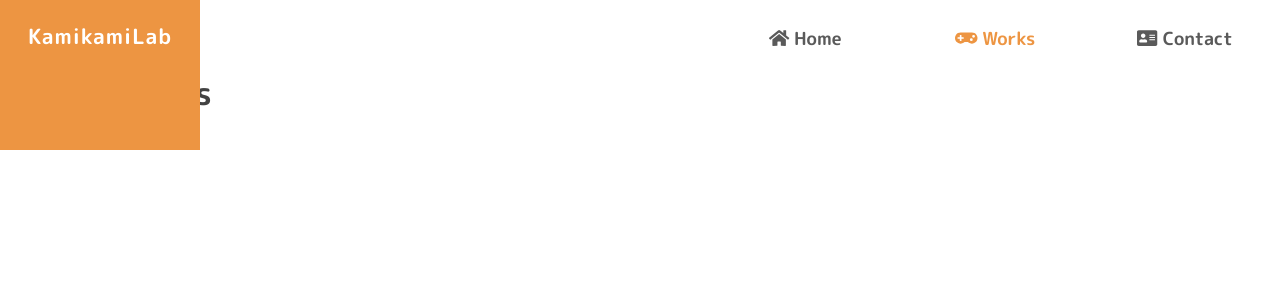
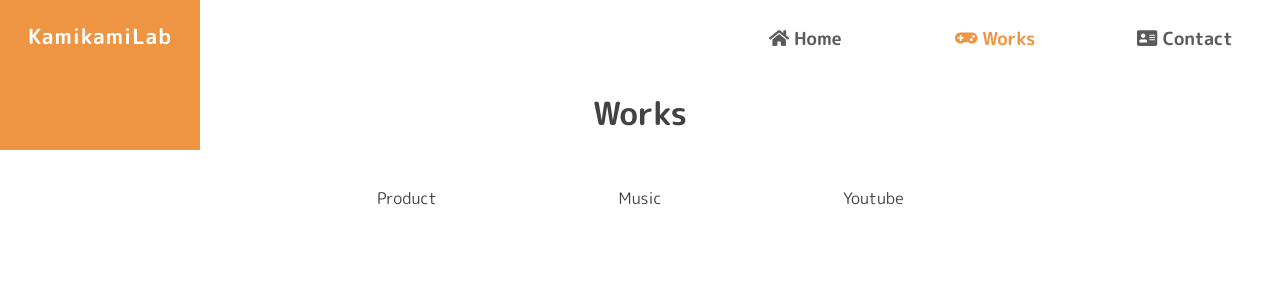
Before and after one commit to Hobiron03/KamikamiLab, a React (Create React App) app: page /works in a window 1280 px wide. Shown: the top 300 px of the page. Built offline with nearby package versions, Linux system fonts and the light colour scheme.

Commit message:
take care of smartphone screen

```diff
--- a/src/components/Home/Home.css
+++ b/src/components/Home/Home.css
@@ -227,6 +227,4 @@
      }
   }
 
-
-
 }
--- a/src/components/Works/Works.css
+++ b/src/components/Works/Works.css
@@ -1,3 +1,36 @@
-.Works{
-  padding-top: 70px;
+@media (min-width: 960px) {
+  .Works{
+    padding-top: 90px;
+    font-size: 36;
+  }
+
+  .title{
+    text-align: center;
+  }
+
+  .toggle-button{
+    width: 700px;
+    margin: 50px auto;
+    display: flex;
+  }
+
+  .toggle-button-content{
+    text-align: center;
+    width: 100%;
+    padding: 20px;
+    border: solid 1px #474949;
+
+    font-size: 21px;
+    font-weight: bold;
+
+    transition: all 0.3s;
+    cursor: pointer;
+  }
+
+  .toggle-button-content:hover{
+      letter-spacing: 5px;
+  }
+
+
+
 }
--- a/src/components/Works/Works.tsx
+++ b/src/components/Works/Works.tsx
@@ -1,4 +1,11 @@
 import React, { useEffect, useContext, useState, useCallback } from 'react';
+import {
+  BrowserRouter as Router,
+  Switch,
+  Route,
+  Link,
+  useRouteMatch,
+} from "react-router-dom";
 import AppContext from '../../contexts/AppContext.js';
 import {
   CHANGE_PAGE_STATE_WORKS,
@@ -7,10 +14,16 @@ import "./Works.css";
 
 const Works = () => {
 
+  let match = useRouteMatch();
+
+  console.log(match);
+
   const { dispatch } = useContext(AppContext);
 
   const [pageState, setPageState] = useState([true, false, false]);
   const stableDispatch = useCallback(dispatch, [pageState]);
+
+  const [toggleState, setToggleState] = useState("product");
 
   useEffect(() => {
     setPageState([true, false, false]);
@@ -28,10 +41,28 @@ const Works = () => {
   //   });
   // }
 
+  const changeToggleState = (toggle: string): void => {
+    setToggleState(toggle);
+  }
+
   return (
     <div className="Works">
-      <h1>Here is Works</h1>
-    </div>
+      <h1 className="title">Works</h1>
+      <div className="toggle-button">
+        <div className="toggle-button-product toggle-button-content"
+          onClick={e => changeToggleState("product")}>
+          <p>Product</p>
+        </div>
+        <div className="toggle-button-music toggle-button-content"
+          onClick={e => changeToggleState("music")}>
+          <p>Music</p>
+        </div>
+        <div className="toggle-button-youtube toggle-button-content"
+          onClick={e => changeToggleState("youtube")}>
+          <p>Youtube</p>
+        </div>
+      </div>
+    </div >
   )
 };
 
```
